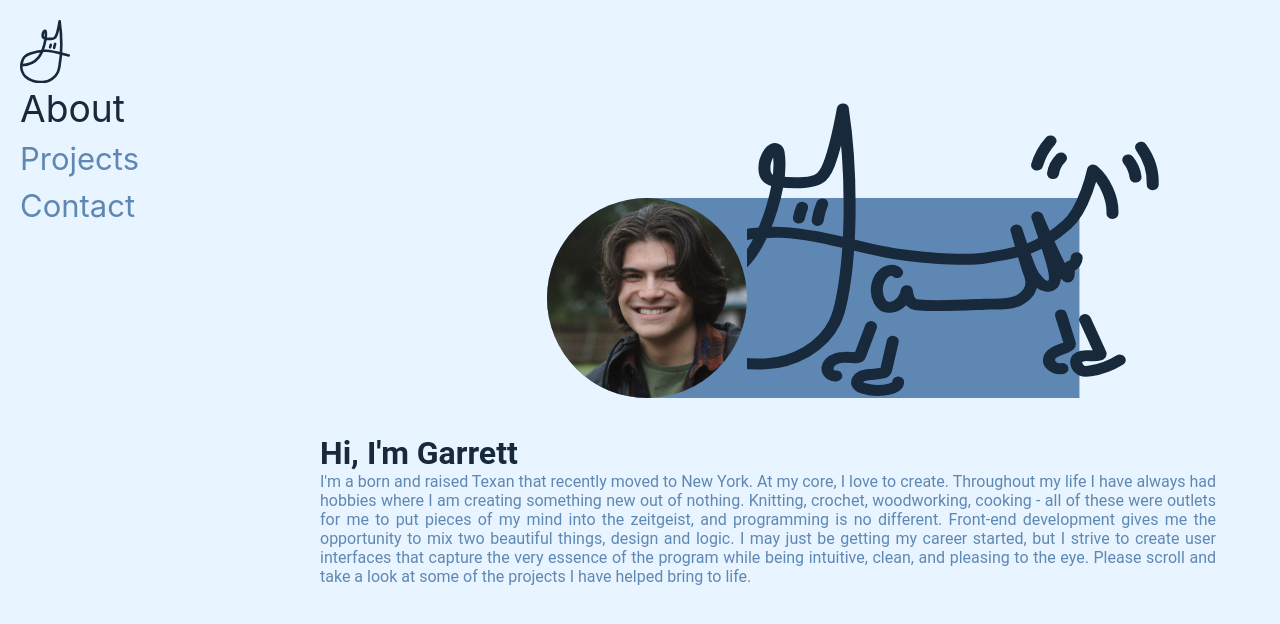
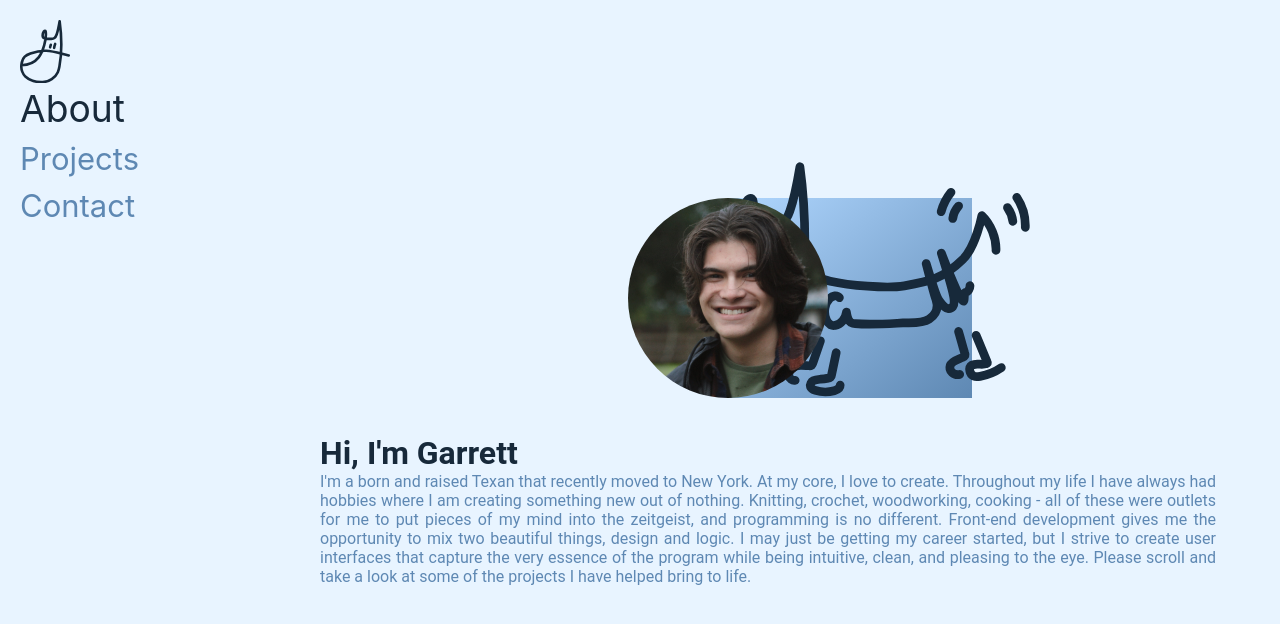
Before and after one commit to gguerrero02/gguerrero-portfolio, a React (Create React App) app: page / in a window 1280 px wide. Shown: the top 624 px of the page. Built offline with nearby package versions, Linux system fonts and the light colour scheme.

Commit message:
Update App.css

```diff
--- a/src/App.css
+++ b/src/App.css
@@ -202,13 +202,12 @@
   flex-direction:column-reverse;
   align-items:center;
   margin-right:-5vw;
+  margin-left:-12.5vmin;
 
-
-  background-color:#5E88B3;
+  background-image:linear-gradient(to bottom right,#B0D7FF, #5E88B3);
 
   align-items:bottom;
-  transform:scaleX(1.1);
-  transform-origin: 10% center;
+
 }
 
 
@@ -228,7 +227,7 @@
   height:25vmin;
   width: 25vmin;
   align-content:center;
-  background-color:#5E88B3;
+  background-color:none;
   border-top-left-radius:50%;
   border-bottom-left-radius:50%;
 }
@@ -244,7 +243,7 @@
   z-index:5;
   fill: rgb(var(--highlight-rgb));
   stroke-width: 2%;
-  height: 25vmin;
+  height: 20vmin;
   transform: scale(1.5);
   transform-origin:bottom;
 }
```
